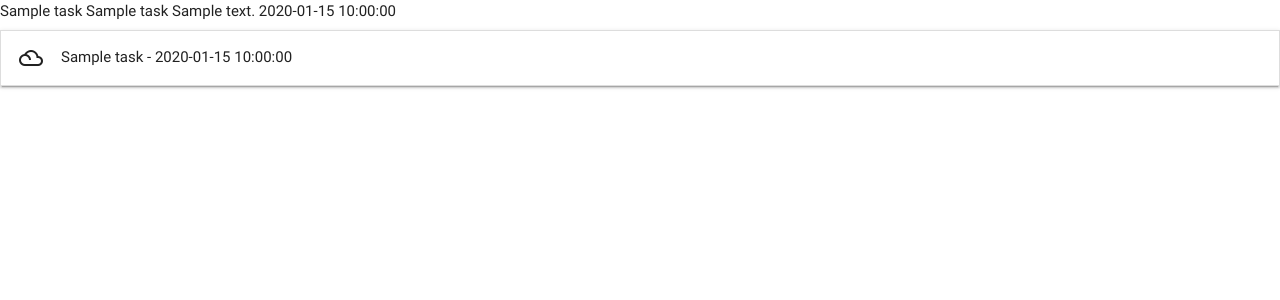
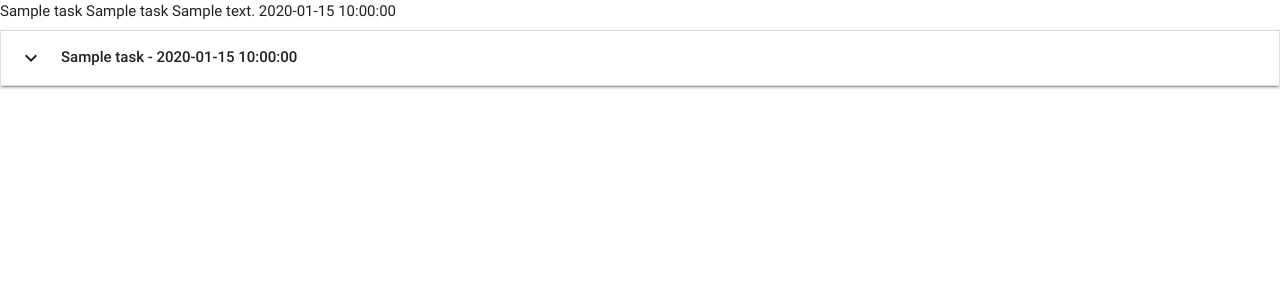
Before and after one commit to jjackson19862017/TaskManagerProject, a Flask app: page / in a window 1280 px wide. Shown: the top 300 px of the page. Run offline with Flask 2, Linux system fonts and the light colour scheme; a database or web service that is not in the repository returns one stand-in record (values such as "Sample title"); some libraries are stand-ins or nearby versions.

Commit message:
updated tasks
Signed-off-by: Stephen Jackson <jjackson19862017@gmail.com>

```diff
--- a/templates/tasks.html
+++ b/templates/tasks.html
@@ -12,7 +12,7 @@
 <ul class="collapsible" data-collapsible="accordion">
     {% for task in tasks %}
     <li>
-      <div class="collapsible-header"><i class="material-icons">filter_drama</i>{{task.task_name}} - {{task.due_date}}</div>
+      <div class="collapsible-header"><i class="material-icons">expand_more</i><strong>{{task.task_name}} - {{task.due_date}}</strong></div>
       <div class="collapsible-body"><span>{{task.task_description}}</span></div>
     </li>
     {% endfor %}
```
